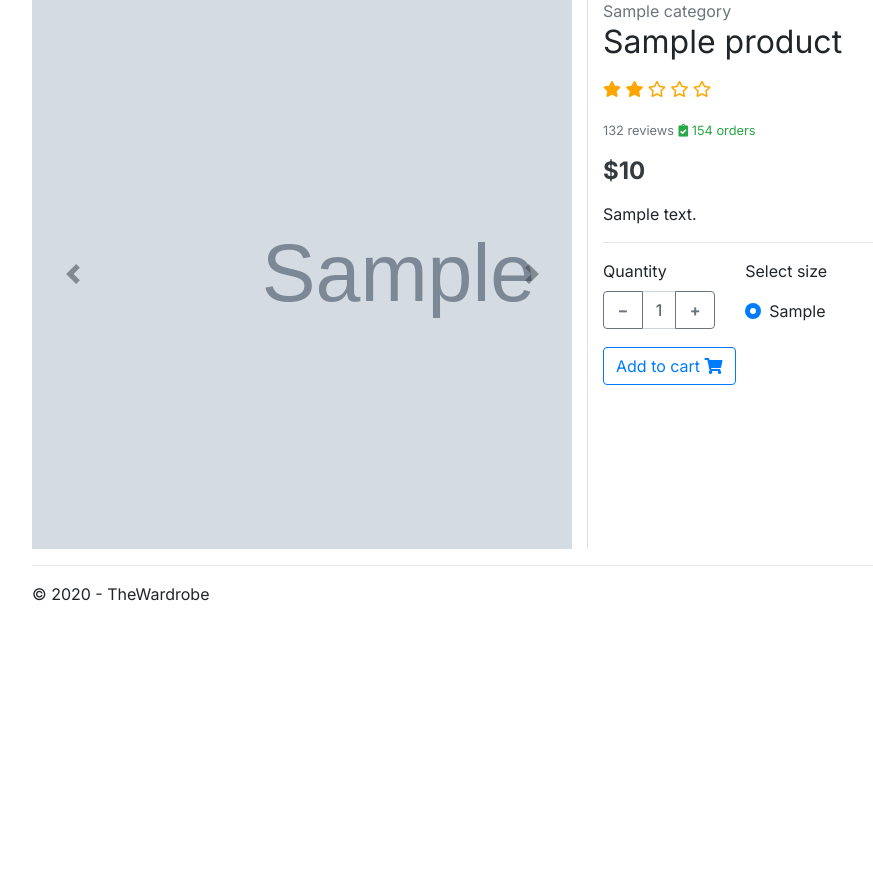
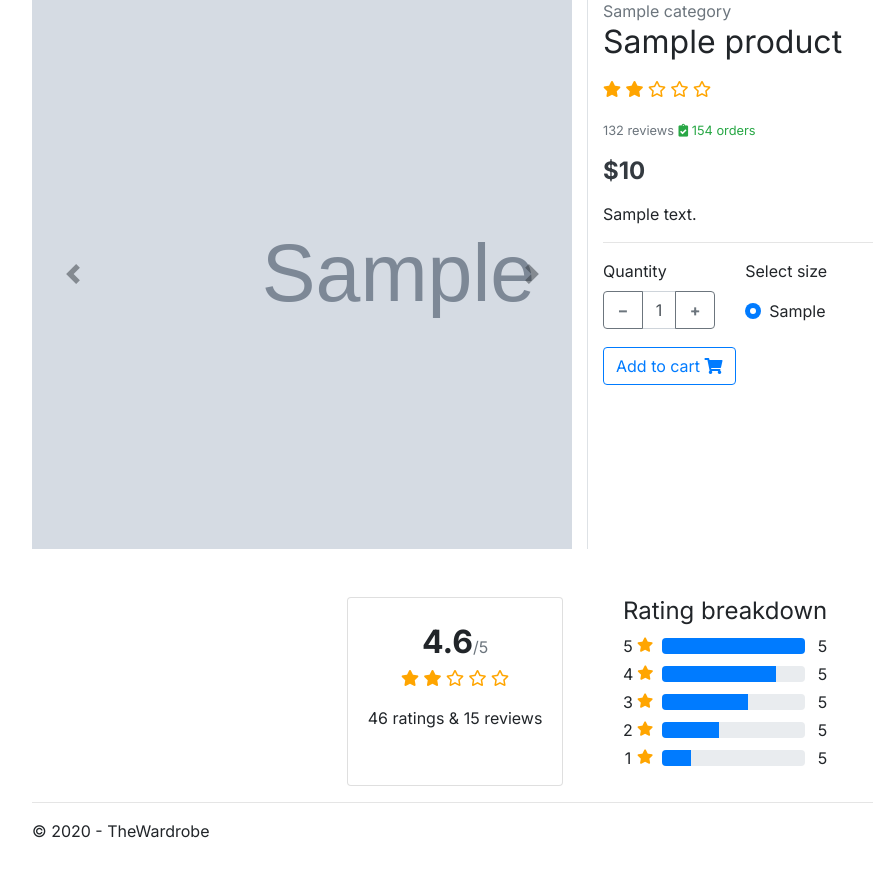
Before and after one commit to andrei-micuda/TheWardrobe, an ASP.NET MVC app: page /Product/Show?productId=1 in a window 1280 px wide. Shown: the part 167-1046 px from the top of the page, without its empty margins (53-926 px from the left). Before the commit the page ends 768 px from the top, so only its background shows below. Run offline with ASP.NET Core 8 and stand-ins for ASP.NET MVC 5, Linux system fonts and the light colour scheme; tables that the repository leaves empty hold one stand-in row (values such as "Sample post"); grey boxes marked "Sample" are stand-in pictures; the project's own start-up code is not run, and a stand-in starts its controllers and pages; some libraries are stand-ins or nearby versions; some web fonts are replaced.

Commit message:
Added product rating overview to product show view

```diff
--- a/TheWardrobe/Views/Product/Show.cshtml
+++ b/TheWardrobe/Views/Product/Show.cshtml
@@ -38,20 +38,8 @@
             </h2>
 
             <div class="rating-wrap my-3">
-                <ul class="list-unstyled list-inline">
-                    @for (int j = 0; j < ViewBag.Product.Rating / 2; j++)
-                    {
-                        <li class="list-inline-item mx-0"><i class="fas fa-star"></i></li>
-                    }
-                    @if (ViewBag.Product.Rating % 2 != 0)
-                    {
-                        <li class="list-inline-item mx-0"><i class="fas fa-star-half-alt"></i></li>
-                    }
-                    @for (int j = 0; j < (10 - ViewBag.Product.Rating) / 2; j++)
-                    {
-                        <li class="list-inline-item mx-0"><i class="far fa-star"></i></li>
-                    }
-                </ul>
+                @Html.Partial("_ProductRating", (int)ViewBag.Product.Rating)
+
                 <small class="label-rating text-muted">132 reviews</small>
                 <small class="label-rating text-success"> <i class="fa fa-clipboard-check"></i> 154 orders </small>
             </div> <!-- rating-wrap.// -->
@@ -102,3 +90,35 @@
         </article> <!-- product-info-aside .// -->
     </main> <!-- col.// -->
 </div>
+
+<div class="row mt-5">
+    <div class="col-6 mx-auto d-flex justify-content-around row">
+        <div class="card text-center">
+            <div class="card-body">
+                <span class="product-rating font-weight-bold" style="font-size: 2rem">4.6</span><span class="text-muted">/5</span>
+                <div>
+                    @Html.Partial("_ProductRating", (int)ViewBag.Product.Rating)
+                </div>
+                <div class="rating-text"><span>46 ratings & 15 reviews</span> </div>
+            </div>
+        </div>
+
+        <div>
+            <h4>Rating breakdown</h4>
+            <ul class="list-unstyled">
+                @for (int i = 5; i >= 1; i--)
+                {
+                    <li class="d-flex justify-content-between align-items-center mb-1">
+                        <div class="d-inline"><span class="d-inline-block mr-1 text-center" style="min-width: 10px;">@i</span><i class="fas fa-star" style="position: relative; top: -2px; font-size: 0.9rem"></i></div>
+
+                        <div class="d-inline-flex progress mr-1" style="width: 70%">
+                            <div class="progress-bar" role="progressbar" style="width: @(i*100/5)%" aria-valuenow="@(i*100/5)" aria-valuemin="0" aria-valuemax="100"></div>
+                        </div>
+
+                        <span>5</span>
+                    </li>
+                }
+            </ul>
+        </div>
+    </div>
+</div>
--- /dev/null
+++ b/TheWardrobe/Views/Product/_ProductRating.cshtml
@@ -0,0 +1,16 @@
+@model int
+
+<ul class="list-unstyled list-inline">
+    @for (int j = 0; j < Model / 2; j++)
+    {
+        <li class="list-inline-item mx-0"><i class="fas fa-star"></i></li>
+    }
+    @if (Model % 2 != 0)
+    {
+        <li class="list-inline-item mx-0"><i class="fas fa-star-half-alt"></i></li>
+    }
+    @for (int j = 0; j < (10 - Model) / 2; j++)
+    {
+        <li class="list-inline-item mx-0"><i class="far fa-star"></i></li>
+    }
+</ul>
```
Also changed, not shown: TheWardrobe/TheWardrobe.csproj.
